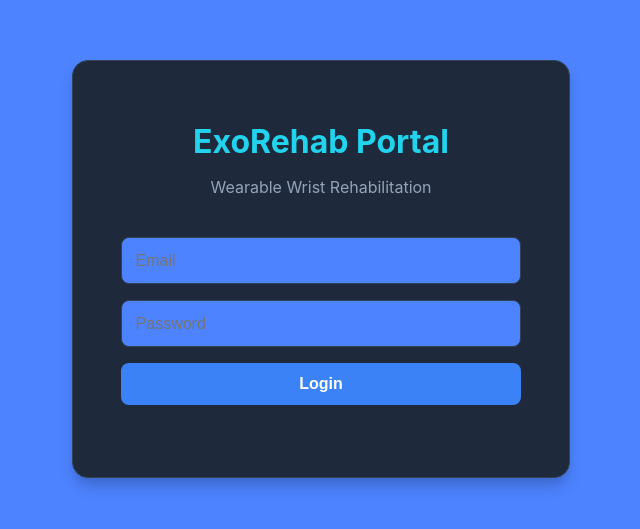
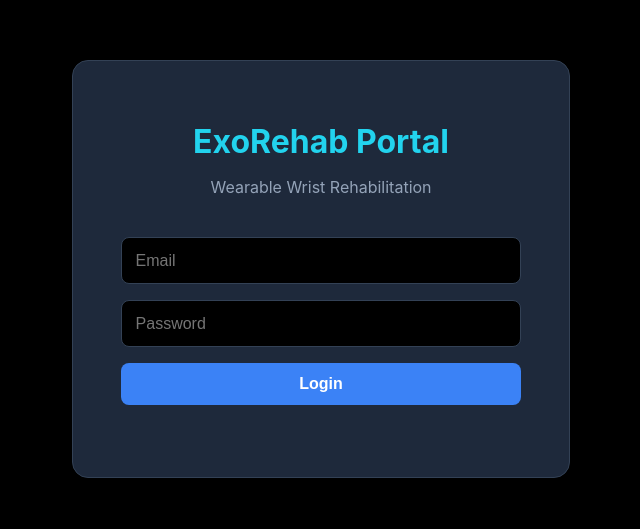
Before and after one commit to CppWizard01/FlexoGear, a React app in the folder Website/: page /login in a window 1280 px wide. Shown: the part 147-676 px from the top of the page, without its empty margins (319-959 px from the left). Built offline with nearby package versions, Linux system fonts and the light colour scheme; no server answers; the HTML template or start-up script is replaced by a standard one.

Commit message:
Colour test

```diff
--- a/Website/src/index.css
+++ b/Website/src/index.css
@@ -1,8 +1,8 @@
 /* --- GLOBAL STYLES & VARIABLES --- */
 :root {
-  --background-dark: #4d83ffff; /* slate-900 */
+  --background-dark: rgb(0, 0, 0); /* slate-900 */
   --card-background: #1E293B;   /* slate-800 */
-  --text-primary: #f4662a;     /* slate-200 */
+  --text-primary: #f8f6f5;     /* slate-200 */
   --text-secondary: #94A3B8; /* slate-400 */
   --accent-cyan: #22D3EE;
   --accent-blue: #3B82F6;
```
